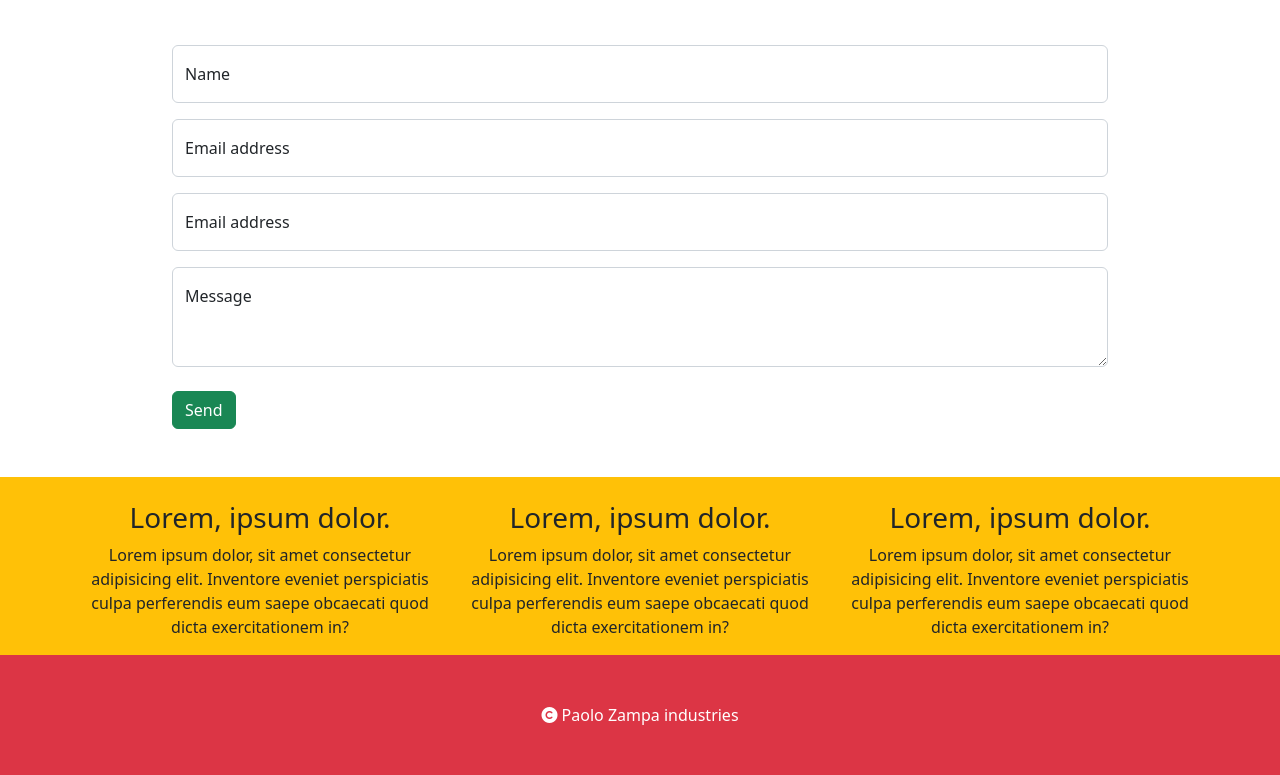
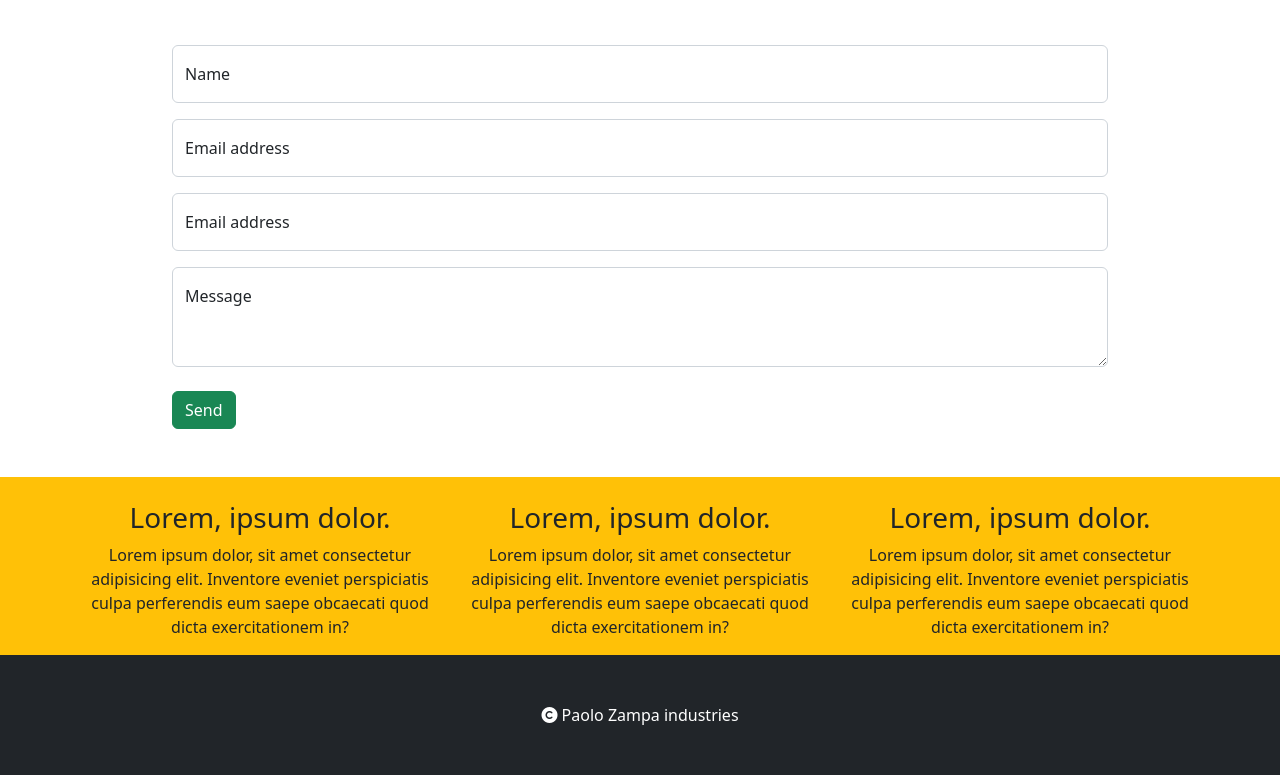
Before and after one commit to PaoloZampa/html-css-bootstrap-freelancer, a plain HTML site: page index.html in a window 1280 px wide. Shown: the part 1763-2538 px from the top of the page. Drawn offline with nearby package versions, Linux system fonts and the light colour scheme.

Commit message:
add more bg colors

```diff
--- a/index.html
+++ b/index.html
@@ -228,7 +228,7 @@
             </div>
 
             <!-- bottomfoooter -->
-            <div class="bottom_footer text-center text-white bg-danger">
+            <div class="bottom_footer text-center text-white bg-dark">
                 <div class="py-5">
                     <i class="fa fa-copyright" aria-hidden="true"></i> Paolo Zampa industries
                 </div>
```
